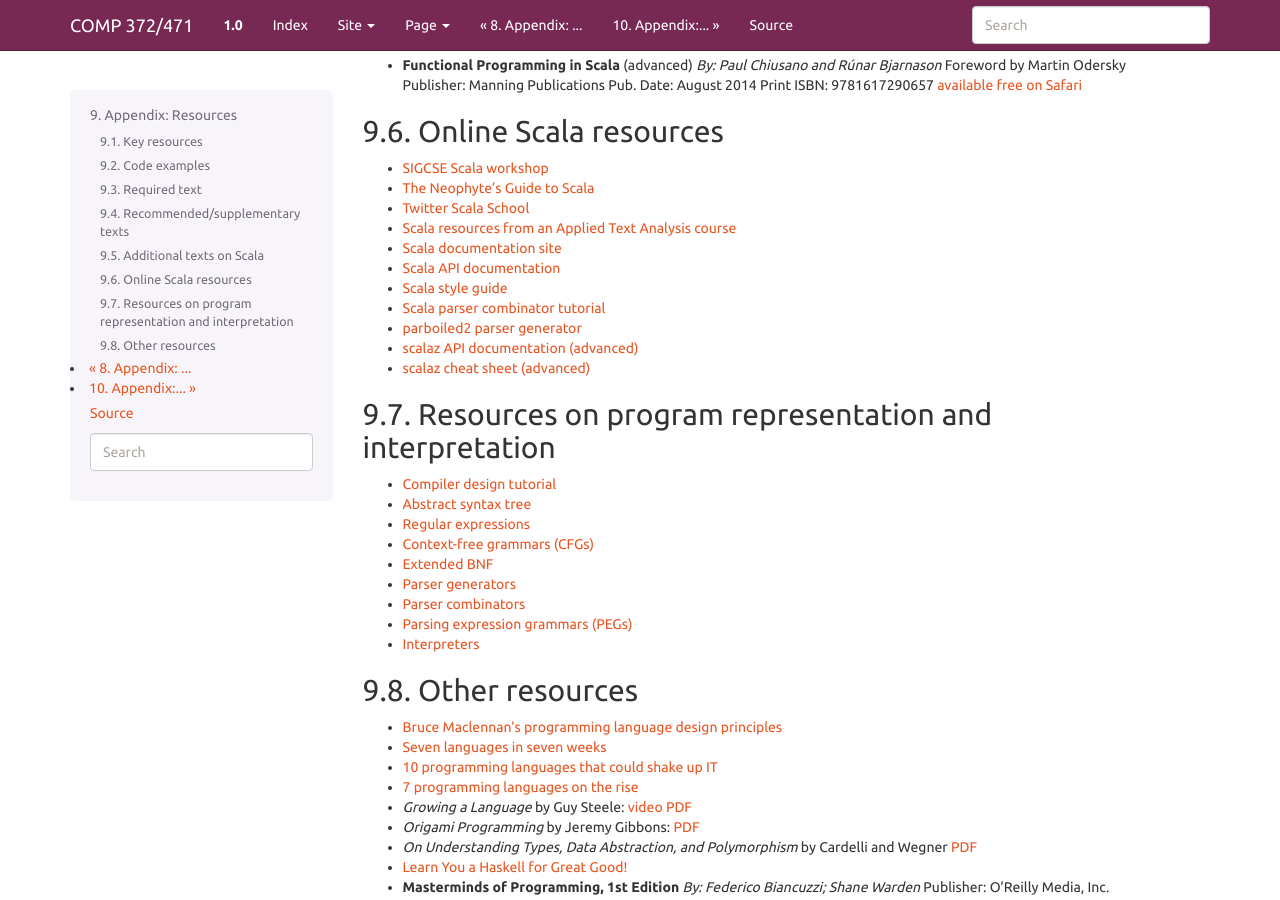
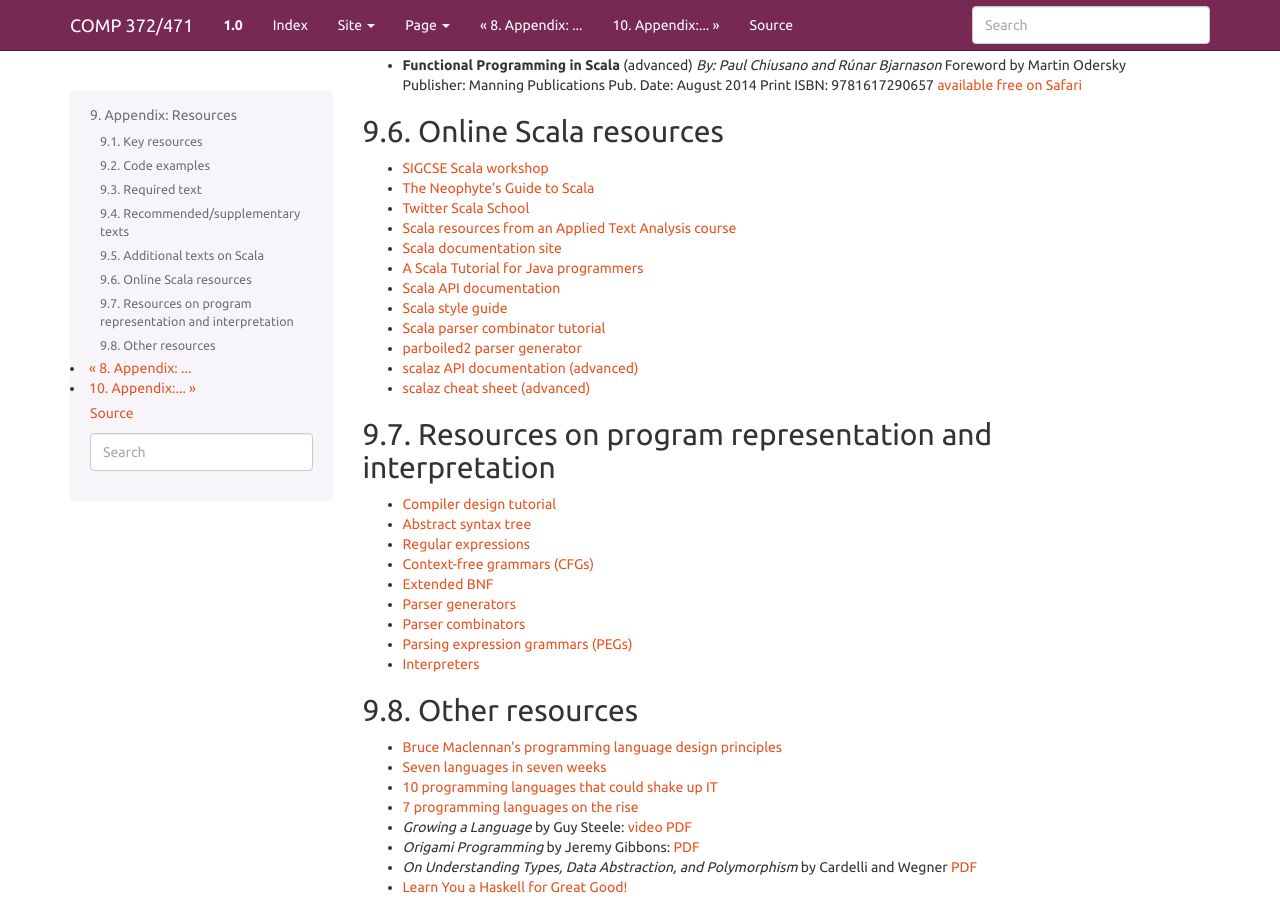
Before and after one commit to lucproglangcourse/lucproglangcourse.github.io, a Sphinx documentation site: the page built from source/resources.rst, in a window 1280 px wide and 900 px high, scrolled down 1161 px. Built offline with Sphinx 7.4.7, drawn with Linux system fonts in a browser that asks for light colours.

Commit message:
added ref - Scala tutorial for Java programmers
Signed-off-by: Konstantin Läufer <klaeufer@gmail.com>

```diff
--- a/source/resources.rst
+++ b/source/resources.rst
@@ -118,6 +118,7 @@ Online Scala resources
 - `Twitter Scala School <http://twitter.github.io/scala_school/>`_
 - `Scala resources from an Applied Text Analysis course <http://ata-s12.utcompling.com/links>`_
 - `Scala documentation site <http://docs.scala-lang.org>`_
+- `A Scala Tutorial for Java programmers <http://www.scala-lang.org/docu/files/ScalaTutorial.pdf>`_
 - `Scala API documentation <http://www.scala-lang.org/api/current/#package>`_
 - `Scala style guide <http://docs.scala-lang.org/style>`_
 - `Scala parser combinator tutorial <http://www.dontbreakthebuild.com/2013/07/30/basic-parsing-in-scala-using-parsing-combinators>`_
```
